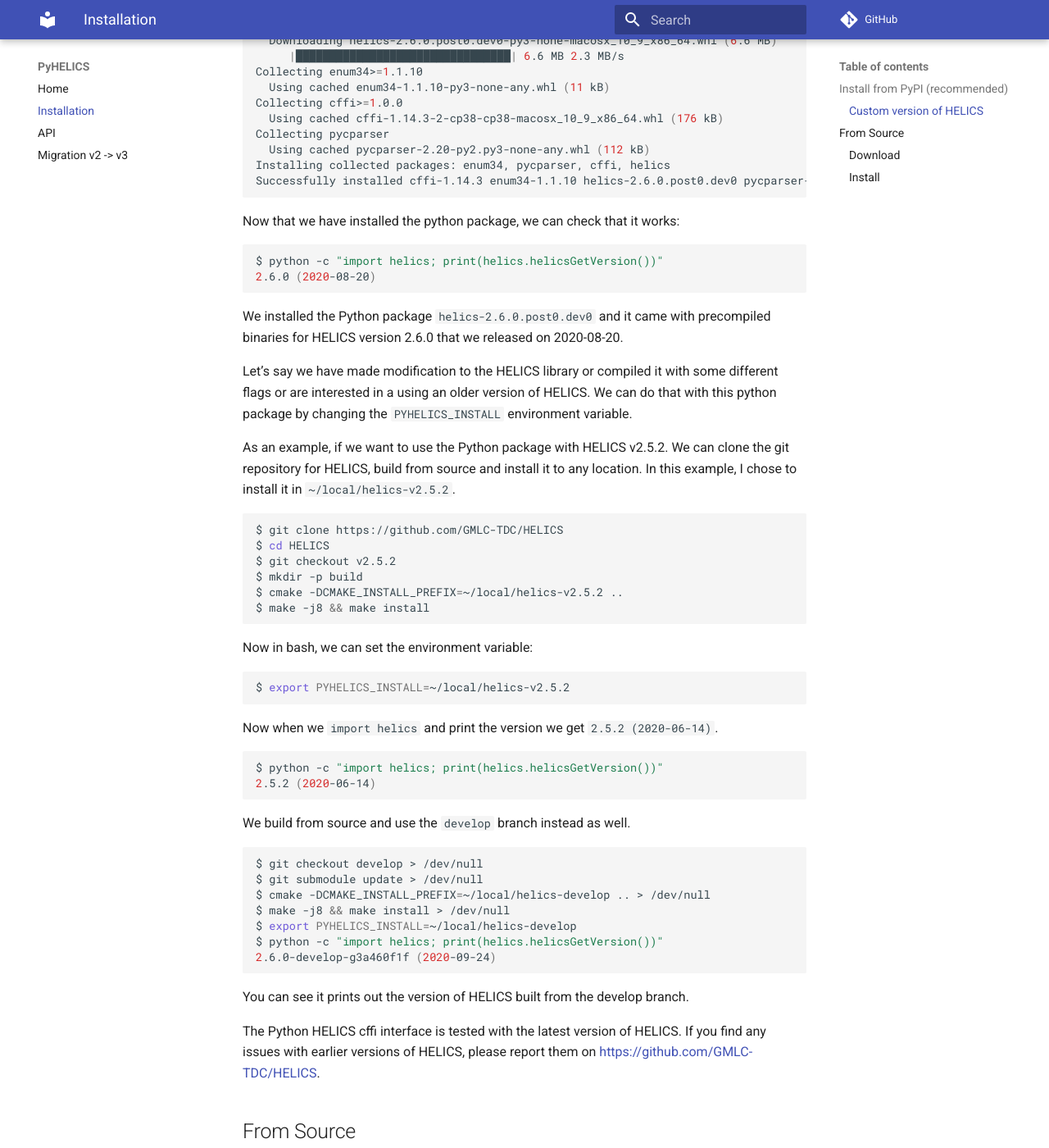
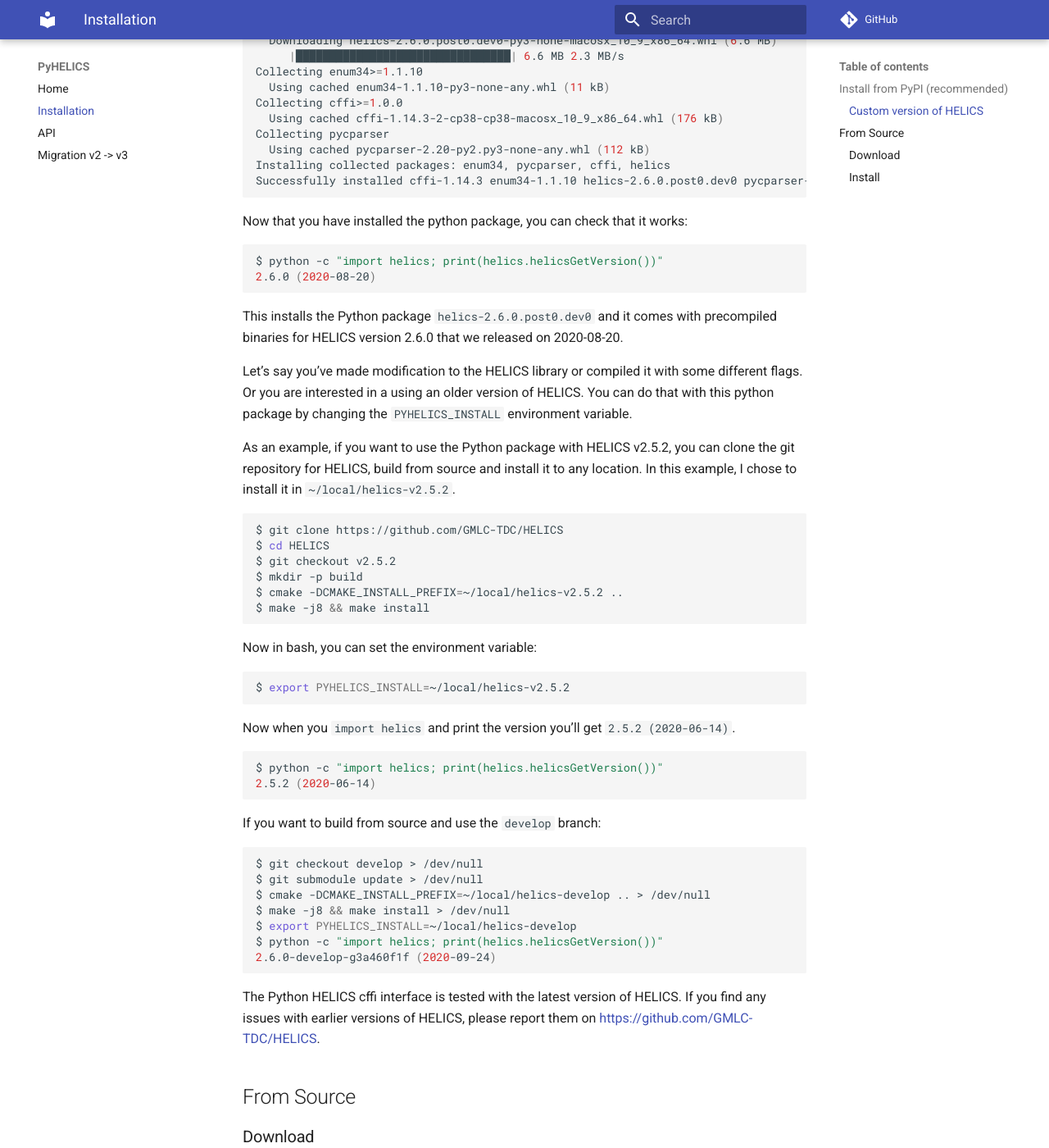
Before and after one commit to GMLC-TDC/pyhelics, an MkDocs documentation site: the page built from docs/installation.md, in a window 1280 px wide and 1400 px high, scrolled down 1403 px. Shown: the whole window at 82% size. Built offline with MkDocs 1.6.1 and Material for MkDocs 9.7.7, drawn with Linux system fonts in a browser that asks for light colours; comment, search, counter and statistics services are not loaded; some of the changed text lies outside the part shown.

Commit message:
Update documentation

````diff
--- a/docs/installation.md
+++ b/docs/installation.md
@@ -47,7 +47,7 @@
 $ conda activate helics-py3-env
 ```
 
-We have created a conda environment. Running `import helics` in python in this environment throws an error because we haven't installed the python package yet.
+Running `import helics` in python in this environment throws an error because python package hasn't been installed yet.
 
 ```bash
 $ python -c 'import helics'
@@ -56,7 +56,7 @@
   ModuleNotFoundError: No module named 'helics'
 ```
 
-We can install `helics` using `pip`.
+You can install `helics` using `pip`.
 
 ```bash
 $ pip install helics==2.6.0.post0.dev0
@@ -74,19 +74,20 @@
 Successfully installed cffi-1.14.3 enum34-1.1.10 helics-2.6.0.post0.dev0 pycparser-2.20
 ```
 
-Now that we have installed the python package, we can check that it works:
+Now that you have installed the python package, you can check that it works:
 
 ```bash
 $ python -c "import helics; print(helics.helicsGetVersion())"
 2.6.0 (2020-08-20)
 ```
 
-We installed the Python package `helics-2.6.0.post0.dev0` and it came with precompiled binaries for HELICS version 2.6.0 that we released on 2020-08-20.
+This installs the Python package `helics-2.6.0.post0.dev0` and it comes with precompiled binaries for HELICS version 2.6.0 that we released on 2020-08-20.
 
-Let's say we have made modification to the HELICS library or compiled it with some different flags or are interested in a using an older version of HELICS.
-We can do that with this python package by changing the `PYHELICS_INSTALL` environment variable.
+Let's say you've made modification to the HELICS library or compiled it with some different flags.
+Or you are interested in a using an older version of HELICS.
+You can do that with this python package by changing the `PYHELICS_INSTALL` environment variable.
 
-As an example, if we want to use the Python package with HELICS v2.5.2. We can clone the git repository for HELICS, build from source and install it to any location.
+As an example, if you want to use the Python package with HELICS v2.5.2, you can clone the git repository for HELICS, build from source and install it to any location.
 In this example, I chose to install it in `~/local/helics-v2.5.2`.
 
 ```bash
@@ -98,20 +99,20 @@
 $ make -j8 && make install
 ```
 
-Now in bash, we can set the environment variable:
+Now in bash, you can set the environment variable:
 
 ```bash
 $ export PYHELICS_INSTALL=~/local/helics-v2.5.2
 ```
 
-Now when we `import helics` and print the version we get `2.5.2 (2020-06-14)`.
+Now when you `import helics` and print the version you'll get `2.5.2 (2020-06-14)`.
 
 ```bash
 $ python -c "import helics; print(helics.helicsGetVersion())"
 2.5.2 (2020-06-14)
 ```
 
-We build from source and use the `develop` branch instead as well.
+If you want to build from source and use the `develop` branch:
 
 ```bash
 $ git checkout develop > /dev/null
@@ -122,8 +123,6 @@
 $ python -c "import helics; print(helics.helicsGetVersion())"
 2.6.0-develop-g3a460f1f (2020-09-24)
 ```
-
-You can see it prints out the version of HELICS built from the develop branch.
 
 The Python HELICS cffi interface is tested with the latest version of HELICS.
 If you find any issues with earlier versions of HELICS, please report them on <https://github.com/GMLC-TDC/HELICS>.
````
